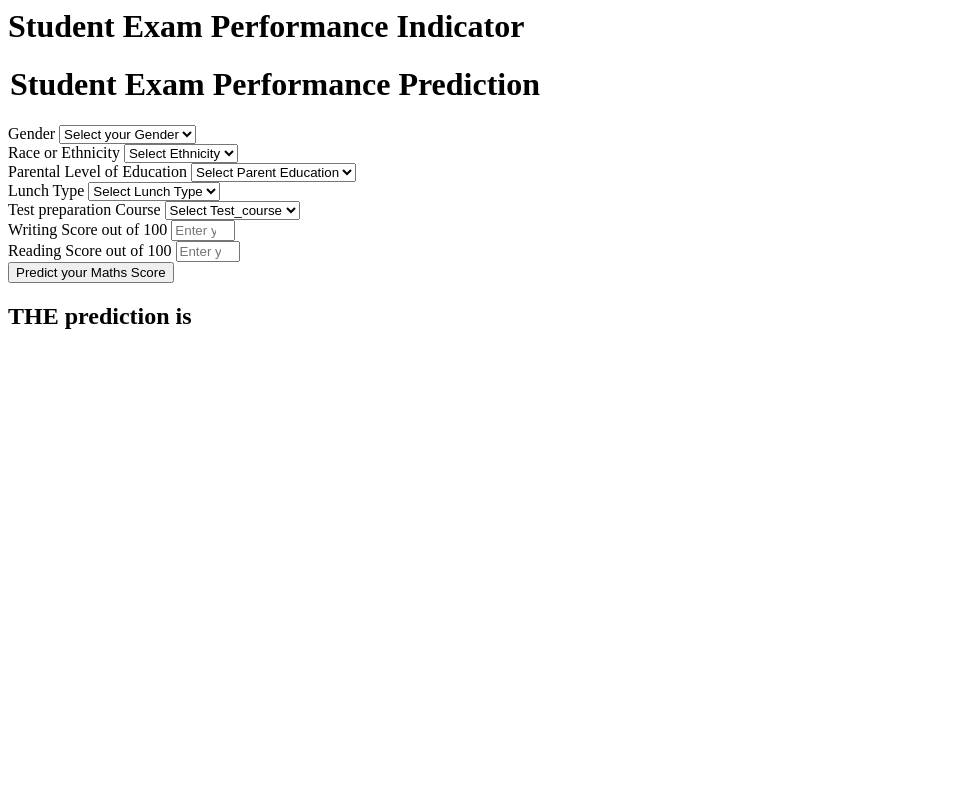
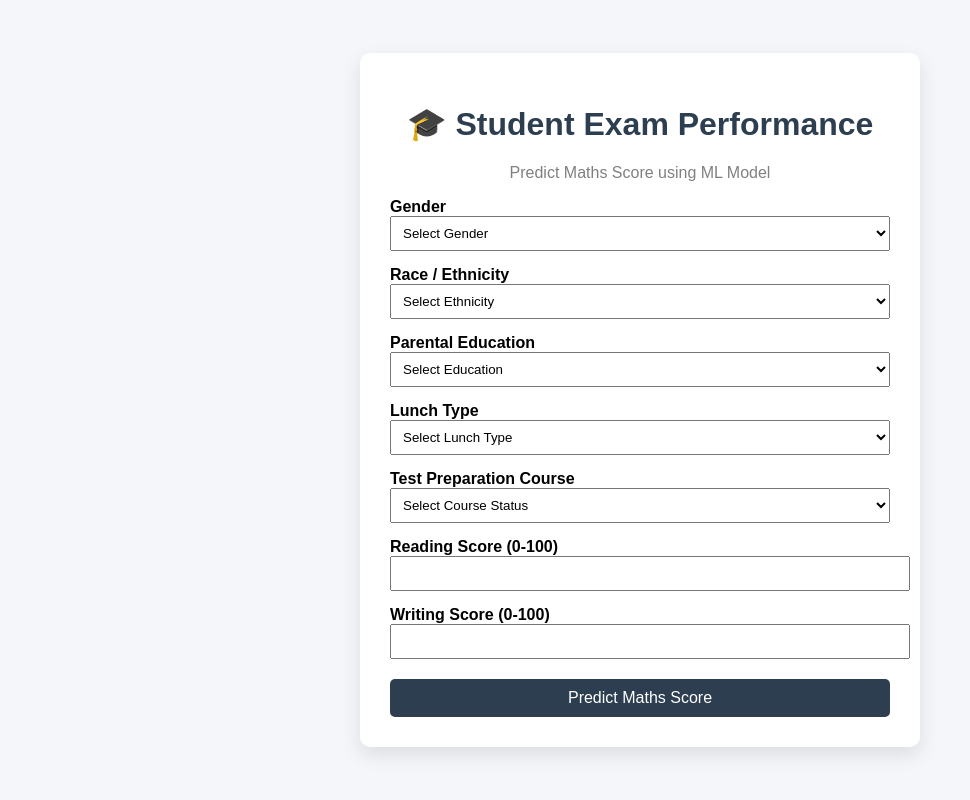
Before and after one commit to AryaJain01/mlprojects, a Flask app: page /predict_data in a window 1280 px wide. Shown: the whole page, without its empty margins (0-970 px from the left). Run offline with Flask 3, Linux system fonts and the light colour scheme.

Commit message:
updated html

```diff
--- a/templates/home.html
+++ b/templates/home.html
@@ -1,111 +1,84 @@
+<!DOCTYPE html>
 <html>
-<body>
-    <div class="login">
-       <h1>Student Exam Performance Indicator</h1>
+<head>
+    <title>Student Exam Performance Predictor</title>
+</head>
 
-       <form action="{{ url_for('predict_datapoint')}}" method="post">
-        <h1>
-            <legend>Student Exam Performance Prediction</legend>
-        </h1>
-        <div class="mb-3">
-            <label class="form-label">Gender</label>
-            <select class="form-control" name="gender" placeholder="Enter you Gender" required>
-                <option class="placeholder" selected disabled value="">Select your Gender</option>
-                <option value="male">
-                    Male
-                </option>
-                <option value="female">
-                    Female
-                </option>
-            </select>
+<body style="margin:0; padding:0; font-family: Arial, Helvetica, sans-serif; background-color:#f4f6f9;">
+
+    <div style="width:100%; height:100vh; display:flex; justify-content:center; align-items:center;">
+
+        <div style="background:white; width:500px; padding:30px; border-radius:10px; box-shadow:0px 8px 20px rgba(0,0,0,0.1);">
+
+            <h1 style="text-align:center; color:#2c3e50;">🎓 Student Exam Performance</h1>
+            <p style="text-align:center; color:gray;">Predict Maths Score using ML Model</p>
+
+            <form action="{{ url_for('predict_datapoint')}}" method="post">
+
+                <label><b>Gender</b></label><br>
+                <select name="gender" required style="width:100%; padding:8px; margin-bottom:15px;">
+                    <option disabled selected value="">Select Gender</option>
+                    <option value="male">Male</option>
+                    <option value="female">Female</option>
+                </select>
+
+                <label><b>Race / Ethnicity</b></label><br>
+                <select name="ethnicity" required style="width:100%; padding:8px; margin-bottom:15px;">
+                    <option disabled selected value="">Select Ethnicity</option>
+                    <option value="group A">Group A</option>
+                    <option value="group B">Group B</option>
+                    <option value="group C">Group C</option>
+                    <option value="group D">Group D</option>
+                    <option value="group E">Group E</option>
+                </select>
+
+                <label><b>Parental Education</b></label><br>
+                <select name="parental_level_of_education" required style="width:100%; padding:8px; margin-bottom:15px;">
+                    <option disabled selected value="">Select Education</option>
+                    <option value="associate's degree">Associate's Degree</option>
+                    <option value="bachelor's degree">Bachelor's Degree</option>
+                    <option value="high school">High School</option>
+                    <option value="master's degree">Master's Degree</option>
+                    <option value="some college">Some College</option>
+                    <option value="some high school">Some High School</option>
+                </select>
+
+                <label><b>Lunch Type</b></label><br>
+                <select name="lunch" required style="width:100%; padding:8px; margin-bottom:15px;">
+                    <option disabled selected value="">Select Lunch Type</option>
+                    <option value="free/reduced">Free / Reduced</option>
+                    <option value="standard">Standard</option>
+                </select>
+
+                <label><b>Test Preparation Course</b></label><br>
+                <select name="test_preparation_course" required style="width:100%; padding:8px; margin-bottom:15px;">
+                    <option disabled selected value="">Select Course Status</option>
+                    <option value="none">None</option>
+                    <option value="completed">Completed</option>
+                </select>
+
+                <label><b>Reading Score (0-100)</b></label><br>
+                <input type="number" name="reading_score" min="0" max="100" required
+                       style="width:100%; padding:8px; margin-bottom:15px;"><br>
+
+                <label><b>Writing Score (0-100)</b></label><br>
+                <input type="number" name="writing_score" min="0" max="100" required
+                       style="width:100%; padding:8px; margin-bottom:20px;"><br>
+
+                <input type="submit" value="Predict Maths Score"
+                       style="width:100%; padding:10px; background-color:#2c3e50; color:white; border:none; border-radius:5px; cursor:pointer; font-size:16px;">
+
+            </form>
+
+            {% if results %}
+            <div style="margin-top:20px; padding:15px; background:#ecf0f1; border-radius:5px; text-align:center;">
+                <h3 style="color:#27ae60;">Predicted Maths Score: {{ results }}</h3>
+            </div>
+            {% endif %}
+
         </div>
-        <div class="mb-3">
-            <label class="form-label">Race or Ethnicity</label>
-            <select class="form-control" name="ethnicity" placeholder="Enter you ethnicity" required>
-                <option class="placeholder" selected disabled value="">Select Ethnicity</option>
-                <option value="group A">
-                    Group A
-                </option>
-                <option value="group B">
-                    Group B
-                </option>
-                <option value="group C">
-                    Group C
-                </option>
-                <option value="group D">
-                    Group D
-                </option>
-                <option value="group E">
-                    Group E
-                </option>
-            </select>
-        </div>
-        <div class="mb-3">
-            <label class="form-label">Parental Level of Education</label>
-            <select class="form-control" name="parental_level_of_education"
-                placeholder="Enter you Parent Education" required>
-                <option class="placeholder" selected disabled value="">Select Parent Education</option>
-                <option value="associate's degree">
-                    associate's degree
-                </option>
-                <option value="bachelor's degree">
-                    bachelor's degree
-                </option>
-                <option value="high school">
-                    high school
-                </option>
-                <option value="master's degree">
-                    master's degree
-                </option>
-                <option value="some college">
-                    some college
-                </option>
-                <option value="some high school">
-                    some high school
-                </option>
-            </select>
-        </div>
-        <div class="mb-3">
-            <label class="form-label">Lunch Type</label>
-            <select class="form-control" name="lunch" placeholder="Enter you Lunch" required>
-                <option class="placeholder" selected disabled value="">Select Lunch Type</option>
-                <option value="free/reduced">
-                    free/reduced
-                </option>
-                <option value="standard">
-                    standard
-                </option>
-            </select>
-        </div>
-        <div class="mb-3">
-            <label class="form-label">Test preparation Course</label>
-            <select class="form-control" name="test_preparation_course" placeholder="Enter you Course"
-                required>
-                <option class="placeholder" selected disabled value="">Select Test_course</option>
-                <option value="none">
-                    None
-                </option>
-                <option value="completed">
-                    Completed
-                </option>
-            </select>
-        </div>
-        <div class="mb-3">
-            <label class="form-label">Writing Score out of 100</label>
-            <input class="form-control" type="number" name="reading_score"
-                placeholder="Enter your Reading score" min='0' max='100' />
-        </div>
-        <div class="mb-3">
-            <label class="form-label">Reading Score out of 100</label>
-            <input class="form-control" type="number" name="writing_score"
-                placeholder="Enter your Reading Score" min='0' max='100' />
-        </div>
-        <div class="mb-3">
-            <input class="btn btn-primary" type="submit" value="Predict your Maths Score" required />
-        </div>
-    </form>
-    <h2>
-       THE  prediction is {{results}}
-    </h2>
-   <body>
+
+    </div>
+
+</body>
 </html>
```
